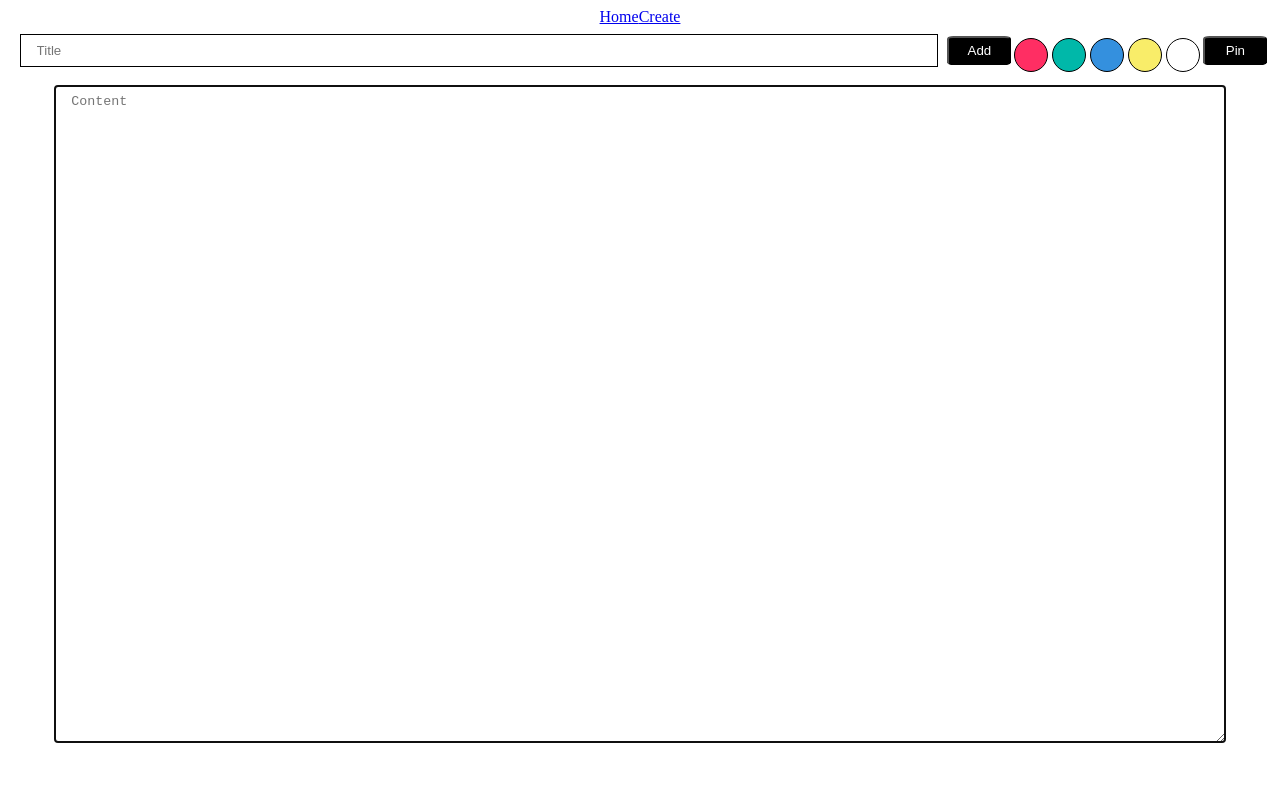
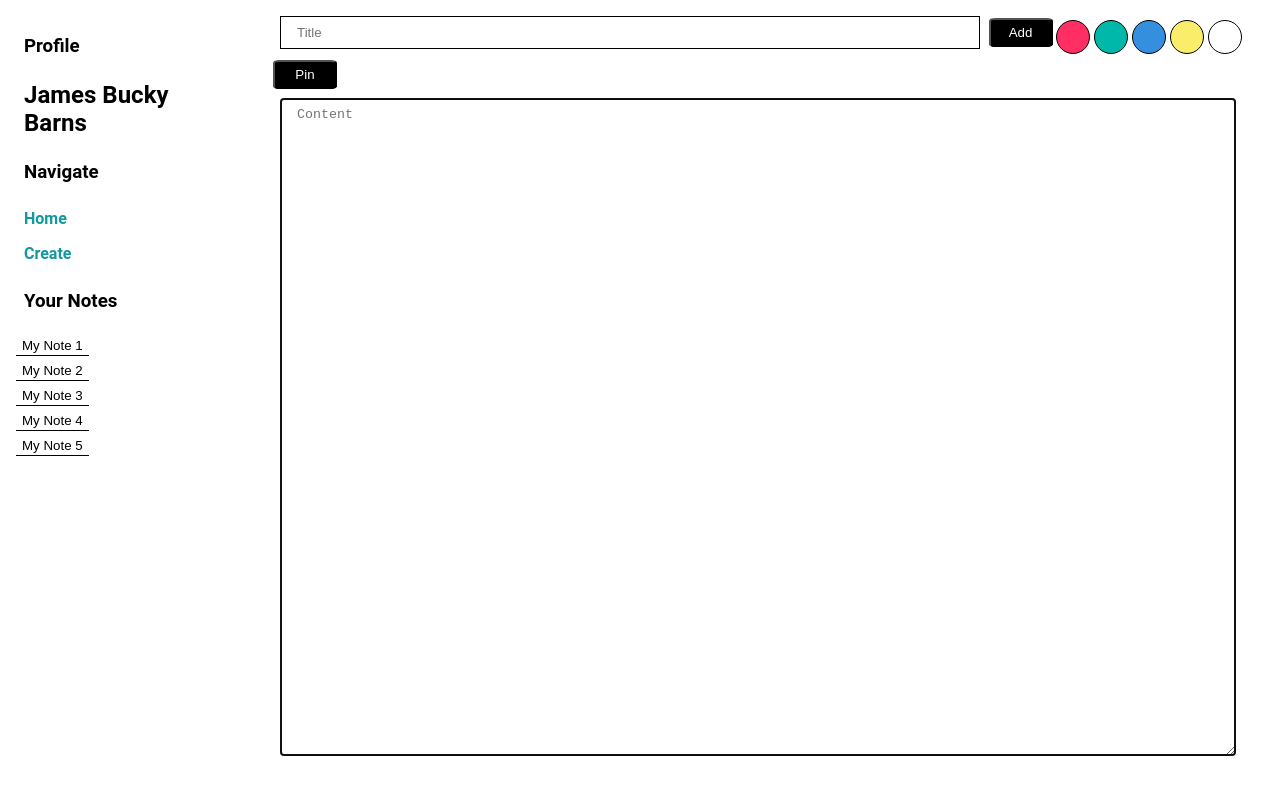
Before and after one commit to priyanshu769/ray-notes, a React (Create React App) app: page /create-note in a window 1280 px wide. Shown: the top 794 px of the page. Built offline with nearby package versions, Linux system fonts and the light colour scheme.

Commit message:
Added sidebar to navigate

```diff
--- a/src/App.css
+++ b/src/App.css
@@ -1,38 +1,6 @@
+@import url('https://fonts.googleapis.com/css2?family=Roboto:wght@250&display=swap');
+
 .App {
-  text-align: center;
+  font-family: 'Roboto', sans-serif;
+  display: flex;
 }
-
-.App-logo {
-  height: 40vmin;
-  pointer-events: none;
-}
-
-@media (prefers-reduced-motion: no-preference) {
-  .App-logo {
-    animation: App-logo-spin infinite 20s linear;
-  }
-}
-
-.App-header {
-  background-color: #282c34;
-  min-height: 100vh;
-  display: flex;
-  flex-direction: column;
-  align-items: center;
-  justify-content: center;
-  font-size: calc(10px + 2vmin);
-  color: white;
-}
-
-.App-link {
-  color: #61dafb;
-}
-
-@keyframes App-logo-spin {
-  from {
-    transform: rotate(0deg);
-  }
-  to {
-    transform: rotate(360deg);
-  }
-}
--- a/src/App.js
+++ b/src/App.js
@@ -1,11 +1,13 @@
 import './App.css'
-import { Routes, Route, Link } from 'react-router-dom'
-import { PrivacyPolicy, Homepage, CreateNote, FullNote } from './pages/index'
+import { Routes, Route } from 'react-router-dom'
+import { PrivacyPolicy, Homepage, CreateNote, FullNote } from './pages'
+import { Sidebar } from './components'
+
 const App = () => {
   return (
     <div className="App">
-    <Link to="/">Home</Link>
-    <Link to="/create-note">Create</Link>
+    <Sidebar />
+    <div className="Main">
     <Routes>
     <Route path="/" element={<Homepage />} />
     <Route path="/create-note" element={<CreateNote />} />
@@ -13,6 +15,7 @@ const App = () => {
     <Route path="/privacy-policy" element={<PrivacyPolicy />} />
     </Routes>
     </div>
+    </div>
   )
 }
 
--- a/src/components/Note/Note.css
+++ b/src/components/Note/Note.css
@@ -21,7 +21,7 @@
 
 .noteContent {
   font-size: 16px;
-  height: 8rem;
+  height: 9rem;
   font-weight: normal;
 }
 
--- /dev/null
+++ b/src/components/Sidebar/Sidebar.css
@@ -0,0 +1,53 @@
+.sidebar {
+  position: fixed;
+  z-index: 10;
+  text-align: left;
+  margin: 0.5rem 0;
+  padding: 0 0 0 1rem;
+  width: 15%;
+  height: 97vh;
+  overflow: scroll;
+}
+
+.sidebar::-webkit-scrollbar {
+  width: 0.5rem;
+}
+
+.sidebar::-webkit-scrollbar-thumb {
+  background: #000;
+}
+
+.profileHeadline {
+  font-weight: bold;
+}
+
+.profileName {
+  font-size: 24px;
+  font-weight: bolder;
+}
+
+.navLinkLi {
+  list-style-type: none;
+  margin: 0 -2.5rem;
+  padding: 0.5rem 0;
+}
+
+.navLink {
+  color: #11999e;
+  text-decoration: none;
+  font-weight: bold;
+  margin: 1rem 0 0 0;
+}
+
+.noteTitleLi {
+  list-style-type: none;
+  margin: 0 -3rem;
+  font-size: 20px;
+  border-bottom: 1px solid #000000;
+  width: fit-content;
+}
+
+.noteTitleBtn {
+  background: none;
+  border: none;
+}
--- /dev/null
+++ b/src/components/Sidebar/Sidebar.jsx
@@ -0,0 +1,40 @@
+import { NavLink } from 'react-router-dom'
+import { useApp } from '../../contexts/AppContext'
+import './Sidebar.css'
+
+export const Sidebar = () => {
+  const { state } = useApp()
+  return (
+    <div className="sidebar">
+      <h3 className="profileHeadline">Profile</h3>
+      <p className="profileName">{state.profile.name}</p>
+      <h3>Navigate</h3>
+      <ul className="navLinks">
+        <li className="navLinkLi">
+          <NavLink activeClassName="activeNavLink" className="navLink" to="/">
+            Home
+          </NavLink>
+        </li>
+        <li className="navLinkLi">
+          <NavLink
+            activeClassName="activeNavLink"
+            className="navLink"
+            to="/create-note"
+          >
+            Create
+          </NavLink>
+        </li>
+      </ul>
+      <h3>Your Notes</h3>
+      <ul className="noteTitles">
+        {state.notes.map((note) => {
+          return (
+            <li className="noteTitleLi">
+              <button className="noteTitleBtn">{note.title}</button>
+            </li>
+          )
+        })}
+      </ul>
+    </div>
+  )
+}
--- a/src/components/index.js
+++ b/src/components/index.js
@@ -1,3 +1,4 @@
 export { TakeNote } from './TakeNotes/TakeNote'
 export { Note } from './Note/Note'
 export { SeeMore } from './SeeMore/SeeMore'
+export { Sidebar } from './Sidebar/Sidebar'
--- a/src/pages/CreateNote/CreateNote.css
+++ b/src/pages/CreateNote/CreateNote.css
@@ -1,3 +1,9 @@
+.createNote {
+    width: 80%;
+    position: absolute;
+    left: 17rem;
+}
+
 .createNoteInput {
     padding: 0.5rem 1rem;
     margin: 0.5rem;
@@ -7,7 +13,7 @@
 }
 
 .createNoteInputTitle {
-    width: 70%;
+    width: 65%;
 }
 
 .createNoteInputContent {
--- a/src/pages/CreateNote/CreateNote.jsx
+++ b/src/pages/CreateNote/CreateNote.jsx
@@ -44,7 +44,7 @@ export const CreateNote = () => {
   }, [])
 
   return (
-    <div>
+    <div className="createNote">
       <div className="createNoteFirstRow">
         <input
           className="createNoteInput createNoteInputTitle"
--- a/src/pages/FullNote/FullNote.css
+++ b/src/pages/FullNote/FullNote.css
@@ -4,6 +4,9 @@
   color: #000000;
   text-align: left;
   border: 1px solid #000000;
+  width: 80%;
+  position: absolute;
+  left: 17rem;
 }
 
 .fullNoteHeading {
--- a/src/pages/Homepage/Homepage.css
+++ b/src/pages/Homepage/Homepage.css
@@ -3,6 +3,8 @@
     flex-wrap: wrap;
     align-items: flex-start;
     justify-content: center;
+    position: absolute;
+    left: 17rem;
     margin: auto;
-    width: 100%;
+    width: 80%;
 }
--- a/src/pages/Homepage/Homepage.jsx
+++ b/src/pages/Homepage/Homepage.jsx
@@ -14,7 +14,7 @@ export const Homepage = () => {
 
   const autoTextareaHeight = () => {
     if (newPostContent.length < 128) {
-      return '8rem'
+      return '9rem'
     }
     if (newPostContent.length >= 128) {
       return `${newPostContent.length}px`
```
Lines whose indentation alone changed are shown as unchanged.
